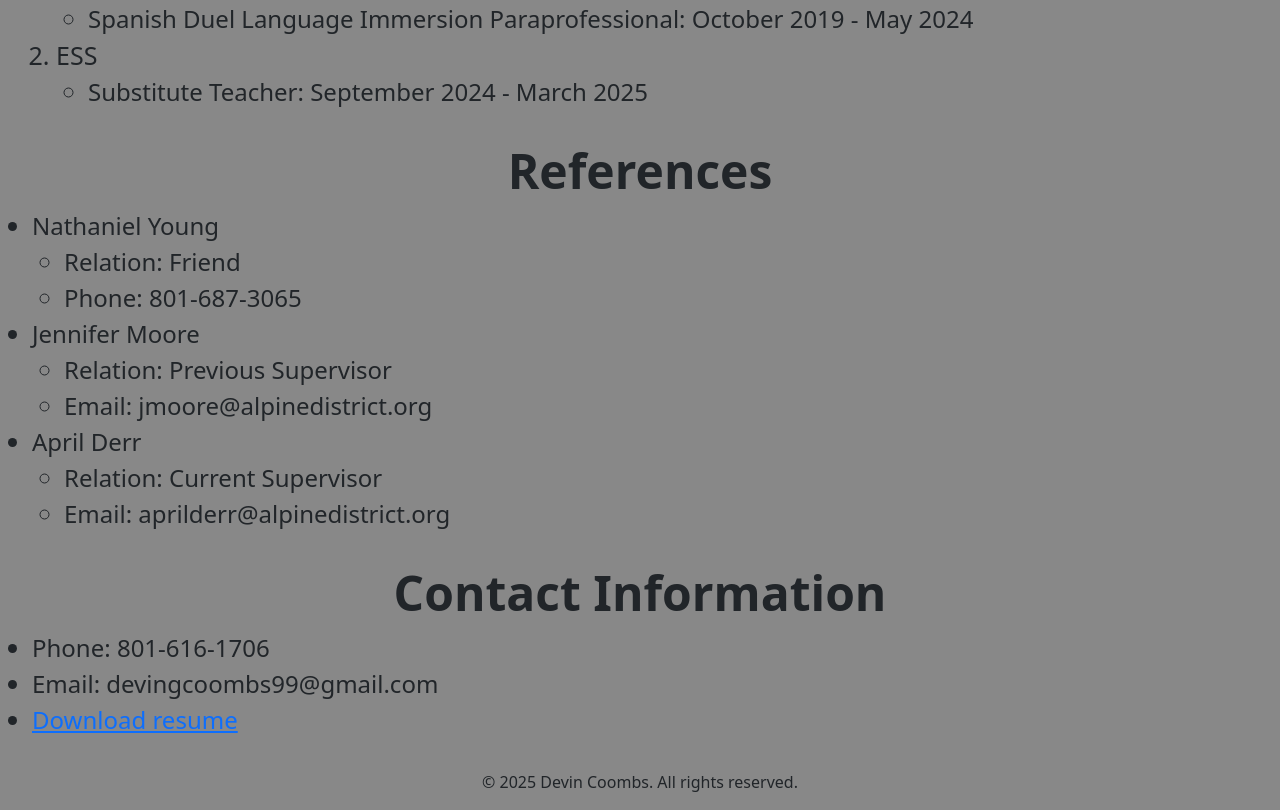
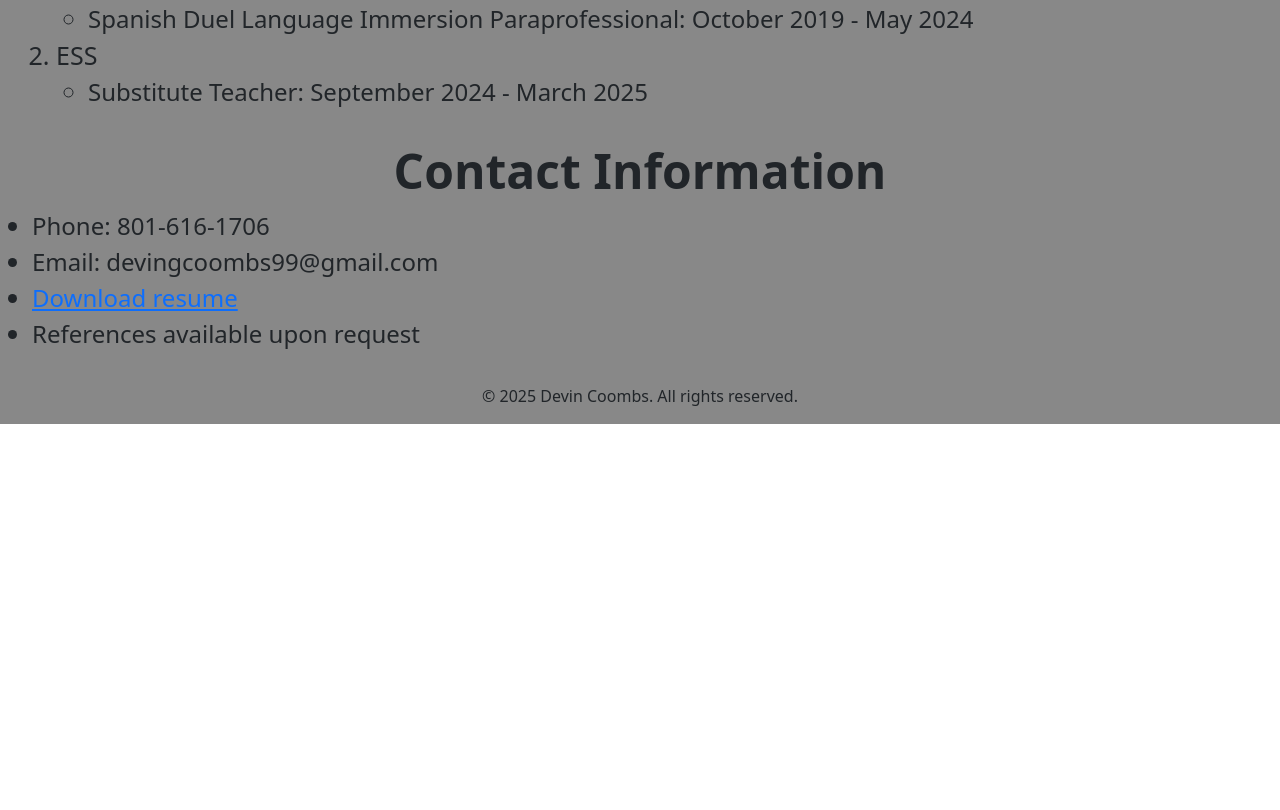
Before and after one commit to DevC213/portfolio-website, a React (Create React App) app: page / in a window 1280 px wide. Shown: the part 2621-3431 px from the top of the page. After the commit the page ends 3045 px from the top, so only its background shows below. Built offline with nearby package versions, Linux system fonts and the light colour scheme.

Commit message:
removed references.

```diff
--- a/src/App.js
+++ b/src/App.js
@@ -36,13 +36,13 @@ export default function App() {
             <ImageCarousel/>
             <Education/>
             <JobHistory/>
-            <References/>
             <section className="contact" id="contact">
                 <h3 className="sectionTitle">Contact Information</h3>
                 <ul className="contact">
                     <li>Phone: 801-616-1706</li>
                     <li>Email: devingcoombs99@gmail.com</li>
                     <li><a href="otherFiles/Devin Coombs Resume 2024.pdf" download>Download resume</a></li>
+                    <li>References available upon request</li>
                 </ul>
             </section>
             {/* Footer */}
```
